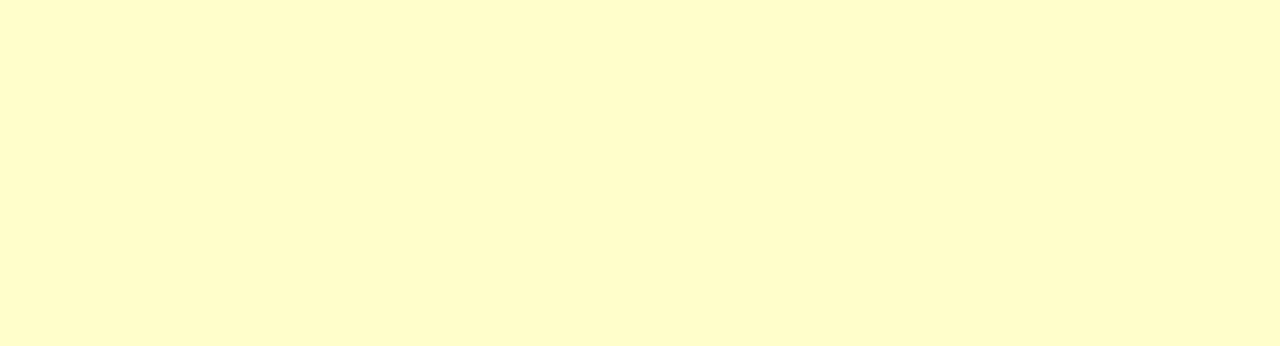
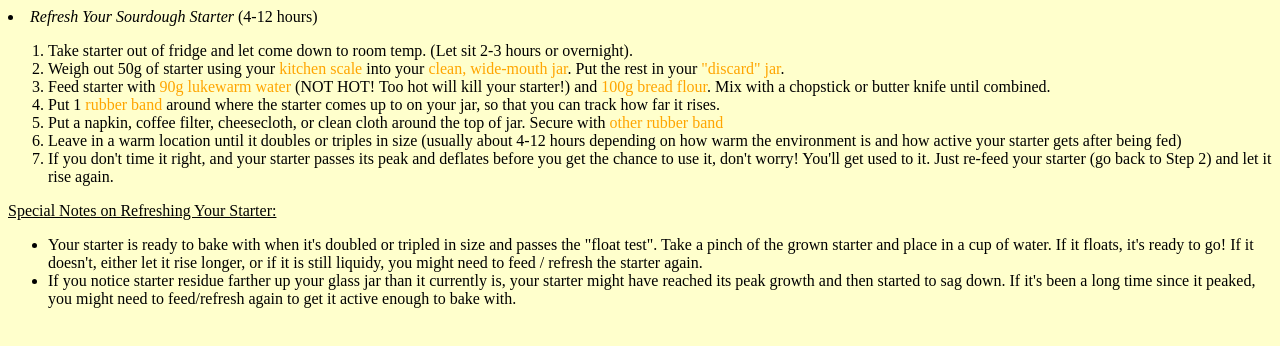
Before and after one commit to lmtobias90/web-dev-hw, a plain HTML site: page exercise-3/refreshing-starter.html in a window 1280 px wide. Drawn offline with Linux system fonts and the light colour scheme.

Commit message:
Update refreshing-starter.html

```diff
--- a/exercise-3/refreshing-starter.html
+++ b/exercise-3/refreshing-starter.html
@@ -37,3 +37,22 @@
   </head>
 
   <body>
+    <li><i>Refresh Your Sourdough Starter</i> (4-12 hours)
+      <ol>
+        <li>Take starter out of fridge and let come down to room temp.
+          (Let sit 2-3 hours or overnight).</li>
+        <li>Weigh out 50g of starter using your <font color=orange>kitchen scale</font> into your <font color=orange>clean, wide-mouth jar</font>. Put the rest in your <font color=orange>"discard" jar</font>.</li>
+        <li>Feed starter with <font color=orange>90g lukewarm water</font> (NOT HOT! Too hot will kill your starter!) and <font color=orange>100g bread flour</font>. Mix with a chopstick or butter knife until combined.
+        <li>Put 1 <font color=orange>rubber band</font> around where the starter comes up to on your jar, so that you can track how far it rises.</li>
+        <li>Put a napkin, coffee filter, cheesecloth, or clean cloth around the top of jar. Secure with <font color=orange>other rubber band</font></li>
+        <li>Leave in a warm location until it doubles or triples in size (usually about 4-12 hours depending on how warm the environment is and how active your starter gets after being fed)</li>
+        <li>If you don't time it right, and your starter passes its peak and deflates before you get the chance to use it, don't worry! You'll get used to it.  Just re-feed your starter (go back to Step 2) and let it rise again.</li>
+      </ol>
+        <p><u>Special Notes on Refreshing Your Starter:</u>
+          <ul>
+            <li>Your starter is ready to bake with when it's doubled or tripled in size and passes the "float test".  Take a pinch of the grown starter and place in a cup of water.  If it floats, it's ready to go! If it doesn't, either let it rise longer, or if it is still liquidy, you might need to feed / refresh the starter again.</li>
+            <li>If you notice starter residue farther up your glass jar than it currently is, your starter might have reached its peak growth and then started to sag down.  If it's been a long time since it peaked, you might need to feed/refresh again to get it active enough to bake with.</li>
+          </ul></p>
+
+    </body>
+  </html>
```
